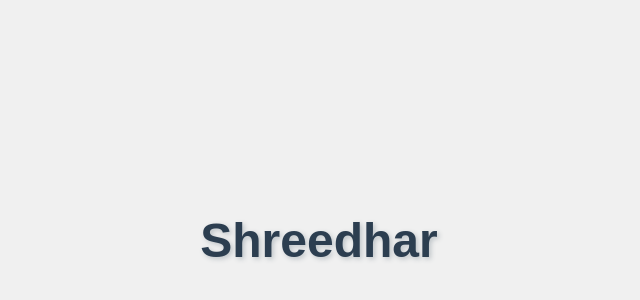
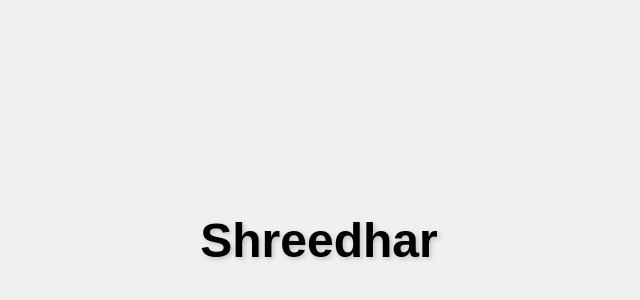
Before and after one commit to ShreedharSuragond/Name, a plain HTML site: page index.html in a window 1280 px wide. Shown: the part 168-468 px from the top of the page, without its empty margins (321-961 px from the left). Drawn offline with Linux system fonts and the light colour scheme.

Commit message:
Update index.html

```diff
--- a/index.html
+++ b/index.html
@@ -14,7 +14,7 @@
             font-family: Arial, sans-serif;
         }
         h1 {
-            color: #2c3e50;
+            color: #000000;
             font-size: 48px;
             text-shadow: 2px 2px 5px #bdc3c7;
         }
```
